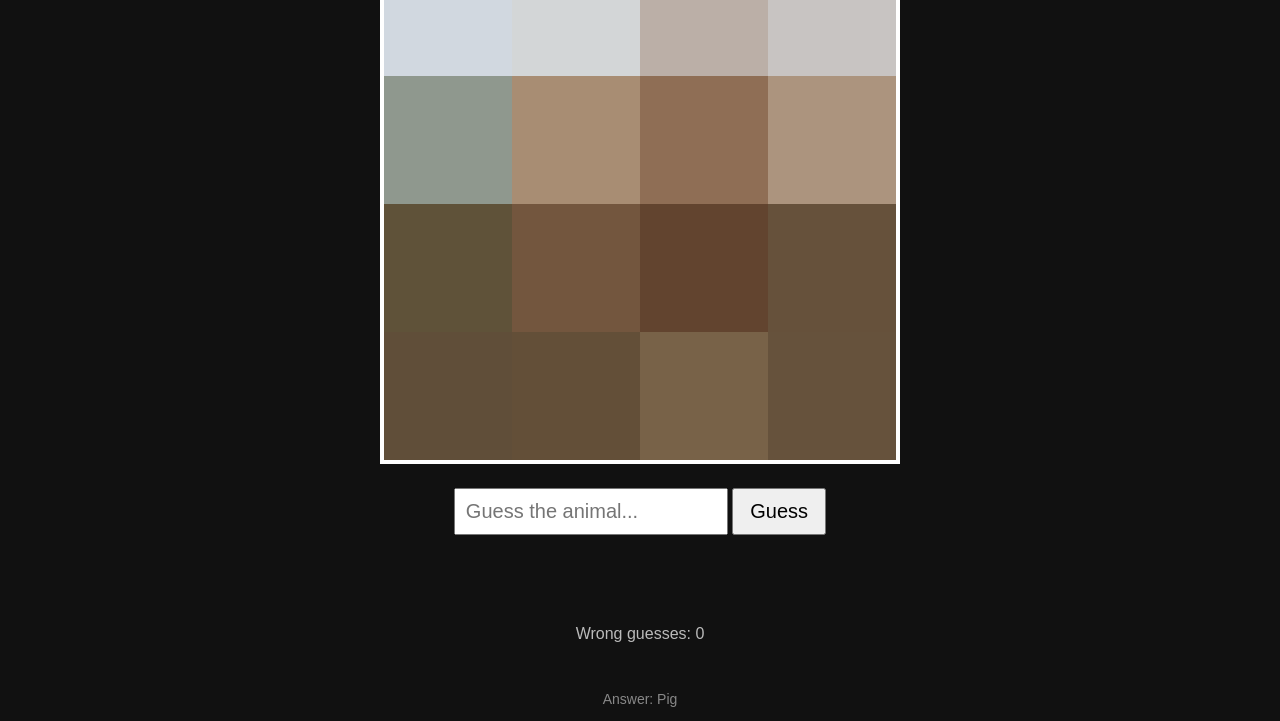
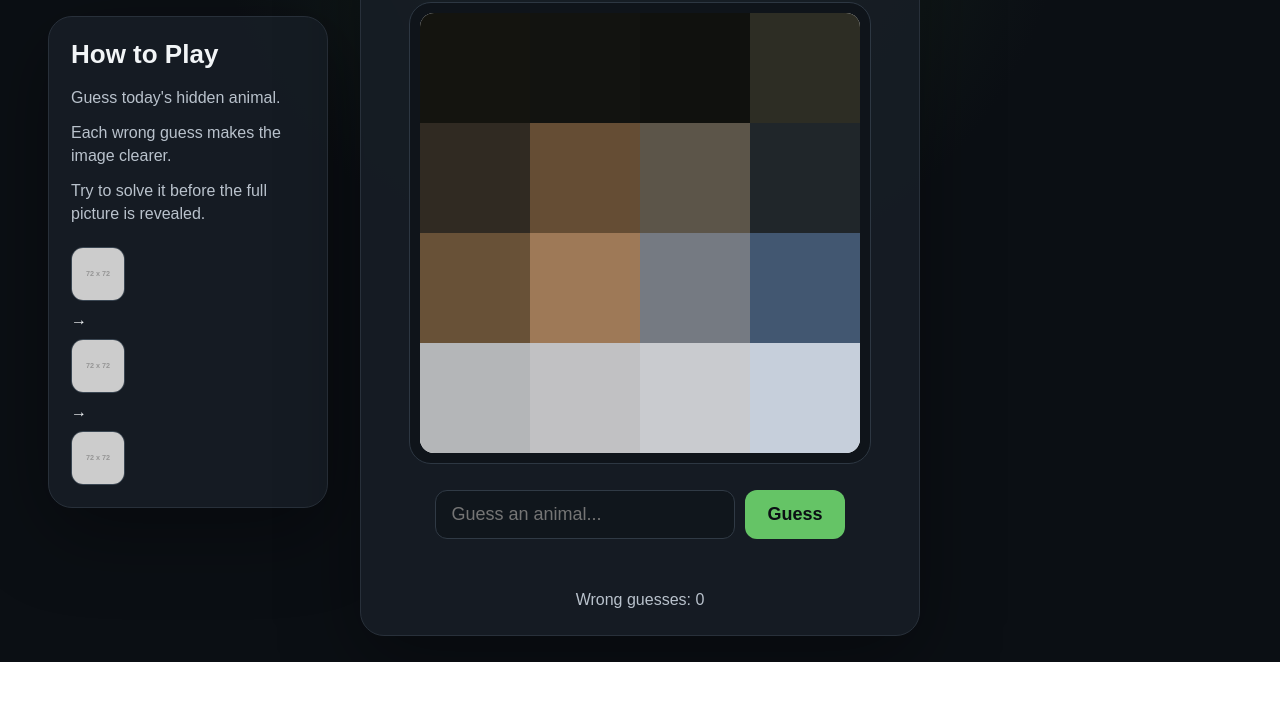
Before and after one commit to MGray24/pixamle, a plain HTML site: page index.html in a window 1280 px wide. Shown: the part 138-859 px from the top of the page. After the commit the page ends 800 px from the top, so only its background shows below. Drawn offline with Linux system fonts and the light colour scheme; placeholder pictures from the web are drawn by us.

Commit message:
version with scroll,badprogression,nowinloss

```diff
--- a/app.js
+++ b/app.js
@@ -30,28 +30,14 @@ async function loadAnimals() {
     drawAnimal();
     updateWrongGuessText();
 
-    // DEV ONLY
-    devAnswer.textContent = `Answer: ${currentAnimal.name}`;
+    // DEV ONLY - comment out before release
+    // devAnswer.textContent = `Answer: ${currentAnimal.name}`;
   };
 }
 
 function chooseTodaysAnimal() {
-  const today = new Date();
-
-  const dateString =
-    today.getFullYear() +
-    "-" +
-    (today.getMonth() + 1) +
-    "-" +
-    today.getDate();
-
-  let total = 0;
-
-  for (let i = 0; i < dateString.length; i++) {
-    total += dateString.charCodeAt(i);
-  }
-
-  const index = total % animals.length;
+  const daysSinceEpoch = Math.floor(Date.now() / 86400000);
+  const index = daysSinceEpoch % animals.length;
 
   return animals[index];
 }
@@ -127,7 +113,6 @@ guessForm.addEventListener("submit", event => {
     message.textContent = `Correct! It was ${currentAnimal.name}.`;
 
     pixelResolution = canvas.width;
-
     drawAnimal();
 
     guessInput.disabled = true;
@@ -141,7 +126,7 @@ guessForm.addEventListener("submit", event => {
       pixelResolution = canvas.width;
     }
 
-    message.textContent = "Incorrect.";
+    message.textContent = "Incorrect. The image is clearer now.";
 
     drawAnimal();
     updateWrongGuessText();
@@ -151,8 +136,7 @@ guessForm.addEventListener("submit", event => {
 });
 
 function updateWrongGuessText() {
-  wrongGuessesText.textContent =
-    `Wrong guesses: ${wrongGuesses}`;
+  wrongGuessesText.textContent = `Wrong guesses: ${wrongGuesses}`;
 }
 
 loadAnimals();
--- a/index.html
+++ b/index.html
@@ -7,16 +7,35 @@
   <link rel="stylesheet" href="style.css">
 </head>
 <body>
-  <main>
+  <main class="page">
+    <section class="info-card">
+      <h2>How to Play</h2>
+
+      <p>Guess today's hidden animal.</p>
+      <p>Each wrong guess makes the image clearer.</p>
+      <p>Try to solve it before the full picture is revealed.</p>
+
+      <div class="demo-strip">
+        <img src="https://placehold.co/72x72/65c466/0b0f14?text=4" alt="Very pixelated example">
+        <span>→</span>
+        <img src="https://placehold.co/72x72/65c466/0b0f14?text=8" alt="Less pixelated example">
+        <span>→</span>
+        <img src="https://placehold.co/72x72/65c466/0b0f14?text=16" alt="Clearer example">
+      </div>
+    </section>
+
+    <section class="game-card">
       <h1>Pixamle</h1>
 
+      <div class="canvas-frame">
         <canvas id="animalCanvas"></canvas>
+      </div>
 
       <form id="guessForm">
         <input
           id="guessInput"
           type="text"
-        placeholder="Guess the animal..."
+          placeholder="Guess an animal..."
           autocomplete="off"
         >
 
@@ -26,8 +45,9 @@
       <p id="message"></p>
       <p id="wrongGuesses"></p>
 
-    <!-- DEV ONLY - DELETE OR COMMENT OUT BEFORE RELEASE -->
-    <p id="devAnswer"></p>
+      <!-- DEV ONLY - comment out before release
+      <p id="devAnswer"></p> -->
+    </section>
   </main>
 
   <script src="app.js"></script>
--- a/style.css
+++ b/style.css
@@ -1,58 +1,239 @@
+* {
+  box-sizing: border-box;
+}
+
+html,
 body {
   margin: 0;
-  font-family: Arial, sans-serif;
-  background: #111;
-  color: white;
+  width: 100%;
+  height: 100%;
+  overflow: hidden;
 }
 
-main {
-  min-height: 100vh;
+body {
+  font-family: Arial, Helvetica, sans-serif;
+  background:
+    radial-gradient(circle at top, #1a2a20 0%, #0b0f14 42%);
+  color: #f2f5f7;
+}
 
-  display: flex;
-  flex-direction: column;
+/*
+  The page has three columns:
+
+  left card | centered game | empty right space
+
+  The empty right space balances the left card,
+  so the game stays visually centered.
+*/
+.page {
+  height: 100vh;
+
+  display: grid;
+  grid-template-columns: 280px 560px 280px;
+  gap: 32px;
+
   align-items: center;
   justify-content: center;
+
+  padding: 24px;
+}
+
+/* Left how-to card */
+.info-card {
+  width: 280px;
+  padding: 22px;
+
+  background: rgba(23, 29, 37, 0.9);
+  border: 1px solid #28303a;
+  border-radius: 24px;
+  box-shadow: 0 24px 80px rgba(0, 0, 0, 0.35);
+}
+
+.info-card h2 {
+  margin: 0 0 16px;
+  font-size: 26px;
+}
+
+.info-card p {
+  margin: 12px 0;
+  color: #b9c2cc;
+  line-height: 1.45;
+}
+
+/*
+  The progression now stacks/wraps nicely
+  instead of forcing a long horizontal row.
+*/
+.demo-strip {
+  margin-top: 22px;
+
+  display: grid;
+  grid-template-columns: 1fr;
+  gap: 10px;
+}
+
+.demo-step {
+  display: flex;
+  align-items: center;
+  gap: 12px;
+}
+
+.demo-strip img {
+  width: 54px;
+  height: 54px;
+
+  flex-shrink: 0;
+
+  border-radius: 12px;
+  border: 1px solid #3a4652;
+}
+
+.demo-step span {
+  color: #b9c2cc;
+  font-size: 14px;
+}
+
+/* Main game card */
+.game-card {
+  width: 560px;
+  padding: 26px;
+
+  text-align: center;
+
+  background: rgba(23, 29, 37, 0.9);
+  border: 1px solid #28303a;
+  border-radius: 24px;
+  box-shadow: 0 24px 80px rgba(0, 0, 0, 0.35);
 }
 
 h1 {
-  margin-bottom: 24px;
+  margin: 0 0 22px;
+
+  font-size: 64px;
+  line-height: 1;
+  letter-spacing: -4px;
+  font-weight: 900;
+}
+
+.canvas-frame {
+  display: inline-block;
+  padding: 10px;
+
+  background: #0f141a;
+  border: 1px solid #2d3742;
+  border-radius: 22px;
 }
 
 canvas {
-  width: 512px;
-  height: 512px;
+  display: block;
 
-  border: 4px solid white;
+  width: 440px;
+  height: 440px;
+
   background: white;
+  border-radius: 14px;
 }
 
 form {
-  margin-top: 24px;
+  margin-top: 22px;
+
+  display: flex;
+  justify-content: center;
+  gap: 10px;
 }
 
 input {
-  width: 250px;
-  padding: 10px;
+  width: 300px;
+  padding: 13px 15px;
+
+  font-size: 18px;
+  color: #f2f5f7;
+
+  background: #10161c;
+  border: 1px solid #303a45;
+  border-radius: 12px;
+  outline: none;
+}
+
+input:focus {
+  border-color: #65c466;
+}
+
+button {
+  padding: 13px 22px;
+
+  font-size: 18px;
+  font-weight: bold;
+  color: #0b0f14;
+
+  background: #65c466;
+  border: none;
+  border-radius: 12px;
+
+  cursor: pointer;
+}
+
+button:hover {
+  background: #7ee27f;
+}
+
+#message {
+  min-height: 28px;
+  margin: 16px 0 0;
+
   font-size: 20px;
 }
 
-button {
-  padding: 10px 16px;
-  font-size: 20px;
-  cursor: pointer;
-}
-
-#message {
-  font-size: 22px;
-  min-height: 30px;
-}
-
 #wrongGuesses {
-  color: #bbb;
+  margin: 8px 0 0;
+  color: #b9c2cc;
 }
 
 #devAnswer {
-  margin-top: 32px;
-  color: #888;
+  margin: 18px 0 0;
+  color: #75808c;
   font-size: 14px;
 }
+
+/*
+  Smaller screen fallback.
+  On narrow screens, allow scrolling because otherwise
+  the layout would be unusable.
+*/
+@media (max-width: 1050px) {
+  html,
+  body {
+    overflow: auto;
+  }
+
+  .page {
+    min-height: 100vh;
+    height: auto;
+
+    grid-template-columns: 1fr;
+    justify-items: center;
+  }
+
+  .info-card {
+    order: 2;
+  }
+
+  .game-card {
+    width: min(560px, 92vw);
+  }
+
+  canvas {
+    width: min(440px, 75vw);
+    height: min(440px, 75vw);
+  }
+
+  form {
+    flex-direction: column;
+    align-items: center;
+  }
+
+  input,
+  button {
+    width: min(320px, 75vw);
+  }
+}
```
Lines whose indentation alone changed are shown as unchanged.
